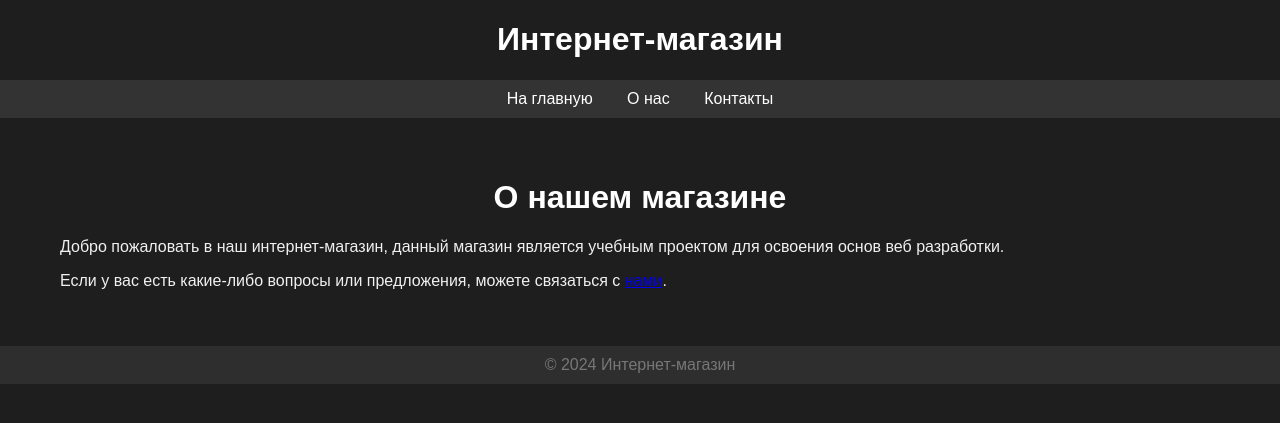
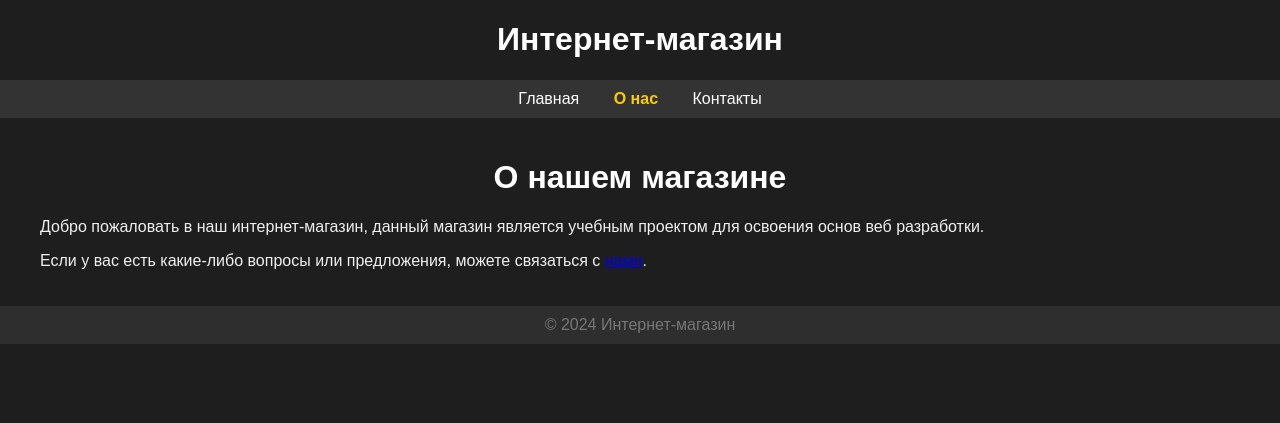
Before and after one commit to Cher-Cash/basic_shop, a Flask app: page /about in a window 1280 px wide. Shown: the top 423 px of the page. Run offline with Flask 3, Linux system fonts and the light colour scheme.

Commit message:
active page identification in nav

```diff
--- a/app.py
+++ b/app.py
@@ -48,6 +48,7 @@ admin.add_view(MyModelView(Orders, db.session))
 @app.route('/')
 def index():
     return render_template('index.html')
+
 @app.route('/contact')
 def contact():
     return render_template('contact.html')
--- a/static/css/styles.css
+++ b/static/css/styles.css
@@ -33,6 +33,11 @@ nav a:hover {
     text-decoration: underline;
 }
 
+nav a.active {
+    font-weight: bold;
+    color: #ffcc00; /* Цвет активной ссылки */
+}
+
 /* Контейнер */
 .container {
     max-width: 1200px;
--- a/templates/about.html
+++ b/templates/about.html
@@ -3,8 +3,6 @@
 {% block title %}О нас{% endblock %}
 
 {% block content %}
-<body>
-    <div class="container">
 <h1>О нашем магазине</h1>
 <p>
     Добро пожаловать в наш интернет-магазин, данный
@@ -14,6 +12,4 @@
     Если у вас есть какие-либо вопросы или предложения,
     можете связаться с <a href="{{ url_for('contact') }}">нами</a>.
 </p>
-    </div>
-</body>
 {% endblock %}
--- a/templates/contact.html
+++ b/templates/contact.html
@@ -3,8 +3,6 @@
 {% block title %}Контакты{% endblock %}
 
 {% block content %}
-<body>
-    <div class="container">
 <h1>Свяжитесь с нами</h1>
 <p>
     Если у вас возникли вопросы или предложения, свяжитесь с нашей командой по указанным контактам. Мы всегда рады помочь вам!
@@ -14,6 +12,4 @@
     <p><strong>Телефон:</strong> +7 (999) 082-37-98</p>
     <p><strong>Адрес офиса:</strong> Хабаровск, ул. Примерная, д. 10</p>
 </div>
-    </div>
-</body>
 {% endblock %}
--- a/templates/navigation.html
+++ b/templates/navigation.html
@@ -1,5 +1,5 @@
 <nav>
-    <a href="{{ url_for('index') }}">На главную</a>
-    <a href="{{ url_for('about') }}">О нас</a>
-    <a href="{{ url_for('contact') }}">Контакты</a>
+    <a href="{{ url_for('index') }}" class="{% if request.path == url_for('index') %}active{% endif %}">Главная</a>
+    <a href="{{ url_for('about') }}" class="{% if request.path == url_for('about') %}active{% endif %}">О нас</a>
+    <a href="{{ url_for('contact') }}" class="{% if request.path == url_for('contact') %}active{% endif %}">Контакты</a>
 </nav>
```
Lines whose indentation alone changed are shown as unchanged.
